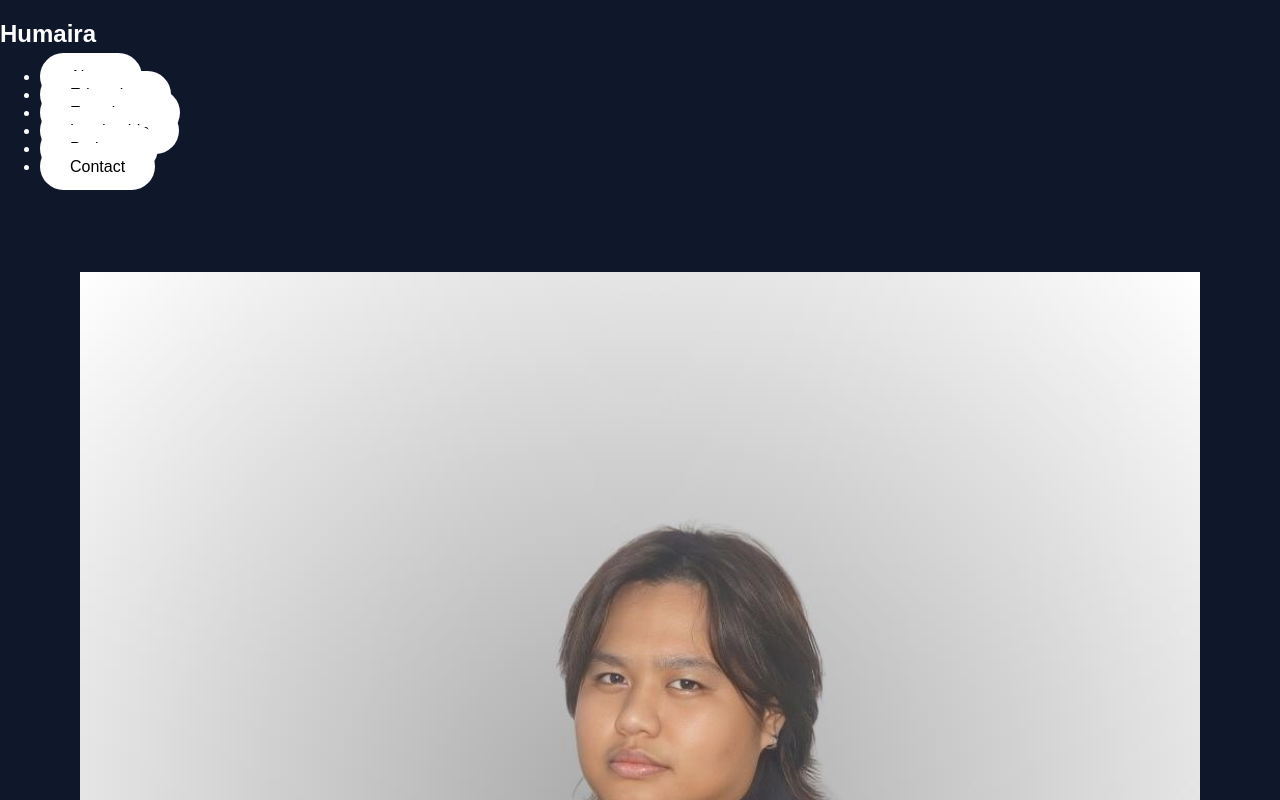
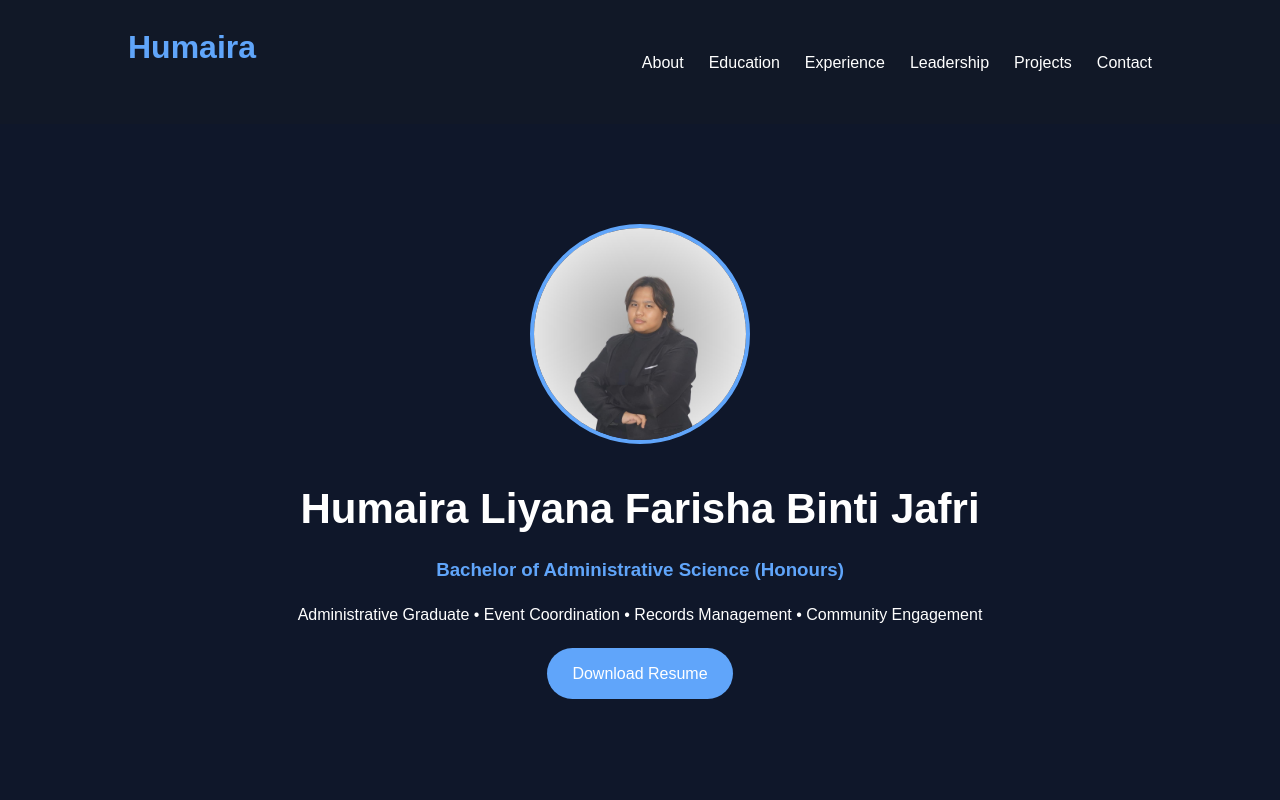
Before and after one commit to hierriri/maira-portfolio, a plain HTML site: page index.html in a window 1280 px wide. Shown: the top 800 px of the page. Drawn offline with Linux system fonts and the light colour scheme.

Commit message:
Update style.css

```diff
--- a/style.css
+++ b/style.css
@@ -1,62 +1,131 @@
-body {
+*{
+margin:0;
+padding:0;
+box-sizing:border-box;
+scroll-behavior:smooth;
+}
 
-font-family: Arial;
-margin:0;
+body{
+font-family:Arial, sans-serif;
 background:#0f172a;
 color:white;
+line-height:1.7;
+}
+
+nav{
+display:flex;
+justify-content:space-between;
+align-items:center;
+padding:20px 10%;
+background:#111827;
+position:sticky;
+top:0;
+z-index:100;
+}
+
+nav ul{
+display:flex;
+list-style:none;
+gap:25px;
+}
+
+nav a{
+color:white;
+text-decoration:none;
+}
+
+.hero{
+text-align:center;
+padding:100px 20px;
+}
+
+.hero img{
+width:220px;
+height:220px;
+object-fit:cover;
+border-radius:50%;
+margin-bottom:20px;
+border:4px solid #60a5fa;
+}
+
+.hero h1{
+font-size:42px;
+margin-bottom:10px;
+}
+
+.hero h3{
+color:#60a5fa;
+margin-bottom:15px;
+}
+
+.button{
+display:inline-block;
+margin-top:20px;
+padding:12px 25px;
+background:#60a5fa;
+color:white;
+border-radius:30px;
+text-decoration:none;
+}
+
+section{
+padding:80px 10%;
+}
+
+h2{
+margin-bottom:30px;
+font-size:32px;
+color:#60a5fa;
+}
+
+.card{
+background:#1e293b;
+padding:25px;
+border-radius:15px;
+margin-bottom:20px;
+}
+
+.card h3{
+margin-bottom:10px;
+}
+
+.skill-container{
+display:flex;
+flex-wrap:wrap;
+gap:15px;
+}
+
+.skill-container span{
+background:#1e293b;
+padding:12px 18px;
+border-radius:30px;
+}
+
+footer{
+text-align:center;
+padding:30px;
+background:#111827;
+margin-top:50px;
+}
+
+ul{
+padding-left:20px;
+}
+
+@media(max-width:768px){
+
+nav{
+flex-direction:column;
+gap:15px;
+}
+
+nav ul{
+flex-wrap:wrap;
+justify-content:center;
+}
+
+.hero h1{
+font-size:28px;
+}
 
 }
-
-
-section {
-
-padding:80px;
-text-align:center;
-
-}
-
-
-.hero {
-
-min-height:80vh;
-display:flex;
-flex-direction:column;
-justify-content:center;
-
-}
-
-
-h1 {
-
-font-size:45px;
-
-}
-
-
-.card,
-.project {
-
-background:#1e293b;
-
-padding:20px;
-
-margin:20px;
-
-border-radius:15px;
-
-}
-
-
-a {
-
-background:white;
-
-padding:15px 30px;
-
-border-radius:30px;
-
-text-decoration:none;
-
-color:black;
-
-}
```
